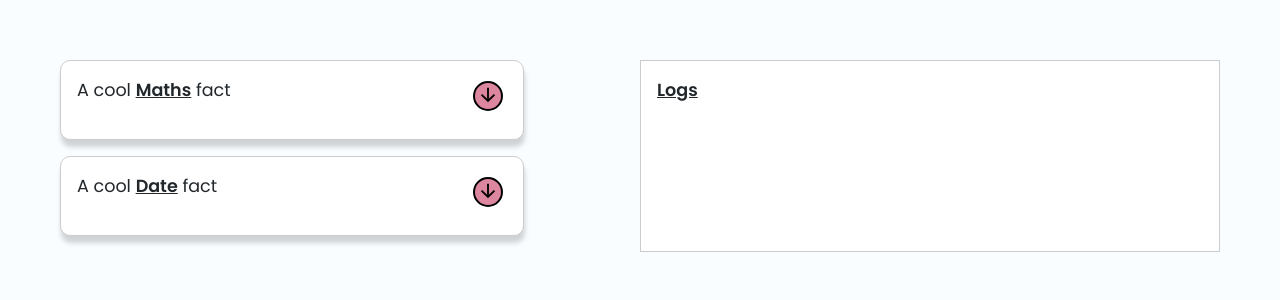
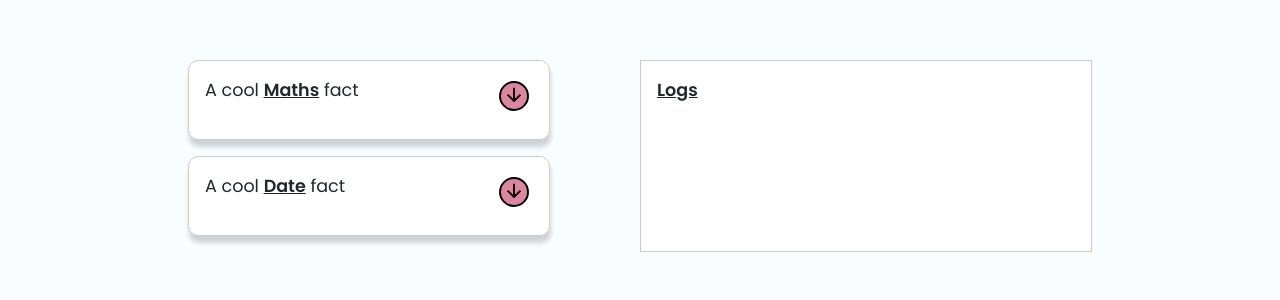
Before and after one commit to vadym-loik/test_digitevent, a Vue app in the folder myFileTest/: page / in a window 1280 px wide. Shown: the top 300 px of the page. Built offline with nearby package versions, Linux system fonts and the light colour scheme.

Commit message:
Update App.vue
add styles

```diff
--- a/myFileTest/src/App.vue
+++ b/myFileTest/src/App.vue
@@ -4,10 +4,13 @@ import Cards from './components/Cards.vue';
 
 <template>
   <div class="app">
-    <div class="container">
-      <Cards />
-    </div>
+    <Cards />
   </div>
 </template>
 
-<style lang="scss" scoped></style>
+<style lang="scss" scoped>
+.app {
+  max-width: 1024px;
+  margin: 0 auto;
+}
+</style>
```
